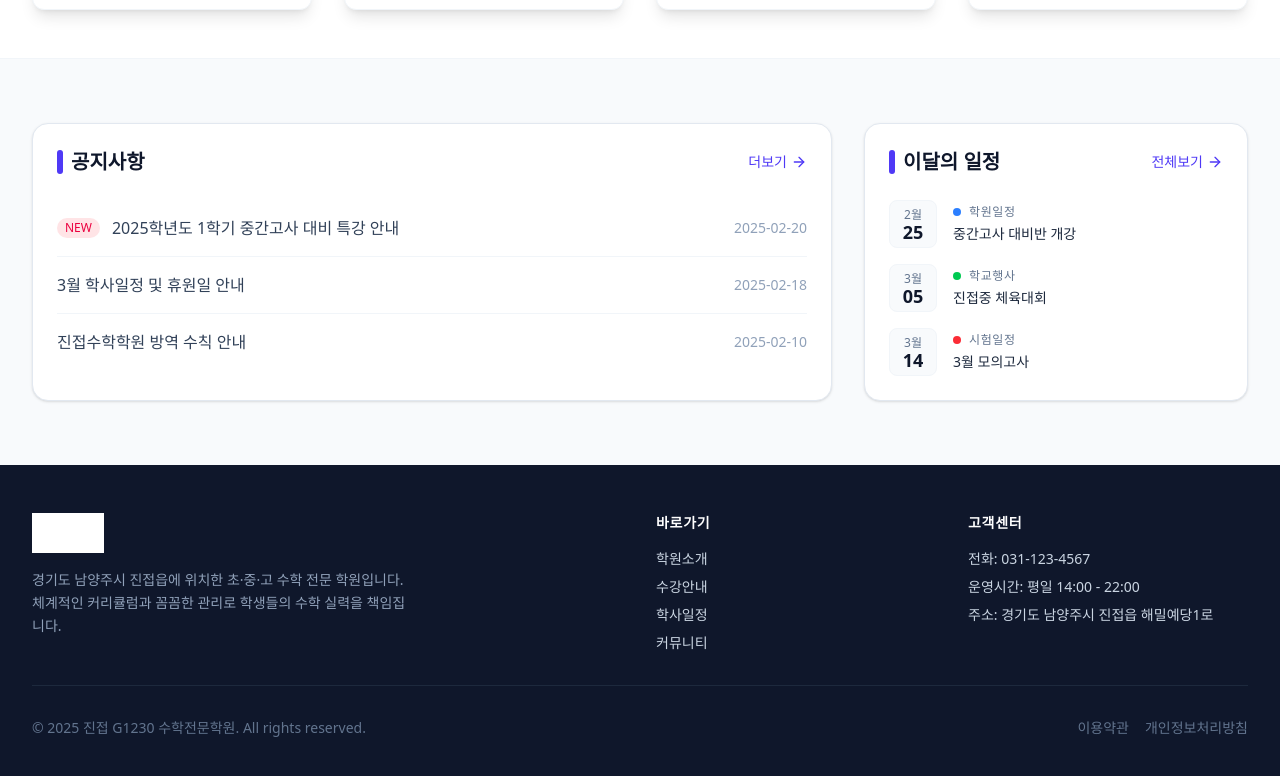
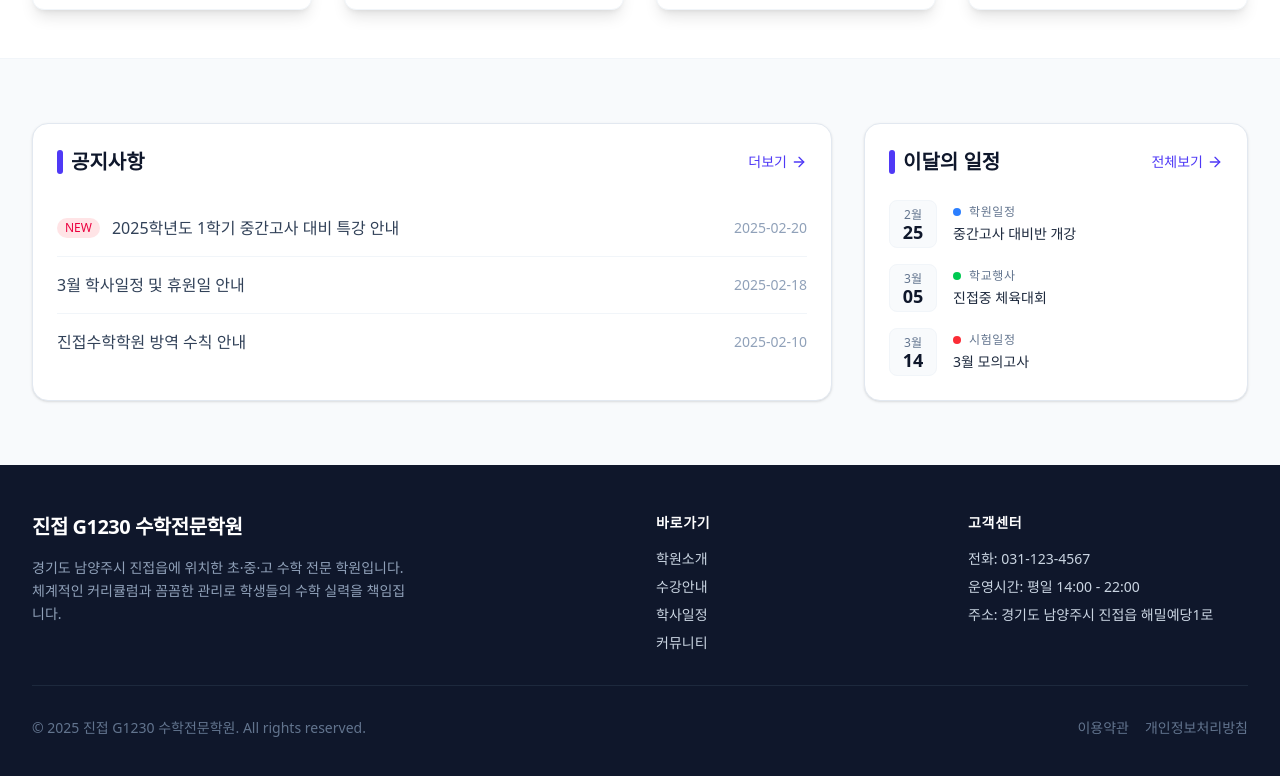
Before and after one commit to g1230math/jj, a React (Vite) app: page / in a window 1280 px wide. Shown: the part 774-1550 px from the top of the page. Built offline with nearby package versions, Linux system fonts and the light colour scheme; no server answers.

Commit message:
style: 헤더 로고 200% 확대 + 푸터 로고 삭제

```diff
--- a/src/components/Layout.tsx
+++ b/src/components/Layout.tsx
@@ -28,7 +28,7 @@ export function Layout() {
           <div className="flex justify-between h-16 items-center">
             <div className="flex items-center">
               <Link to="/" className="flex items-center gap-2" onClick={() => setMobileMenuOpen(false)}>
-                <img src="/jj/logo.png" alt="진접 G1230 수학전문학원" className="h-10 object-contain" />
+                <img src="/jj/logo.png" alt="진접 G1230 수학전문학원" className="h-20 object-contain" />
               </Link>
             </div>
 
@@ -132,7 +132,7 @@ export function Layout() {
           <div className="grid grid-cols-1 md:grid-cols-4 gap-8">
             <div className="col-span-1 md:col-span-2">
               <div className="flex items-center gap-2 mb-4">
-                <img src="/jj/logo.png" alt="진접 G1230 수학전문학원" className="h-10 object-contain brightness-0 invert" />
+                <span className="font-bold text-xl text-white tracking-tight">진접 G1230 수학전문학원</span>
               </div>
               <p className="text-sm text-slate-400 leading-relaxed max-w-sm">
                 경기도 남양주시 진접읍에 위치한 초·중·고 수학 전문 학원입니다.
```
